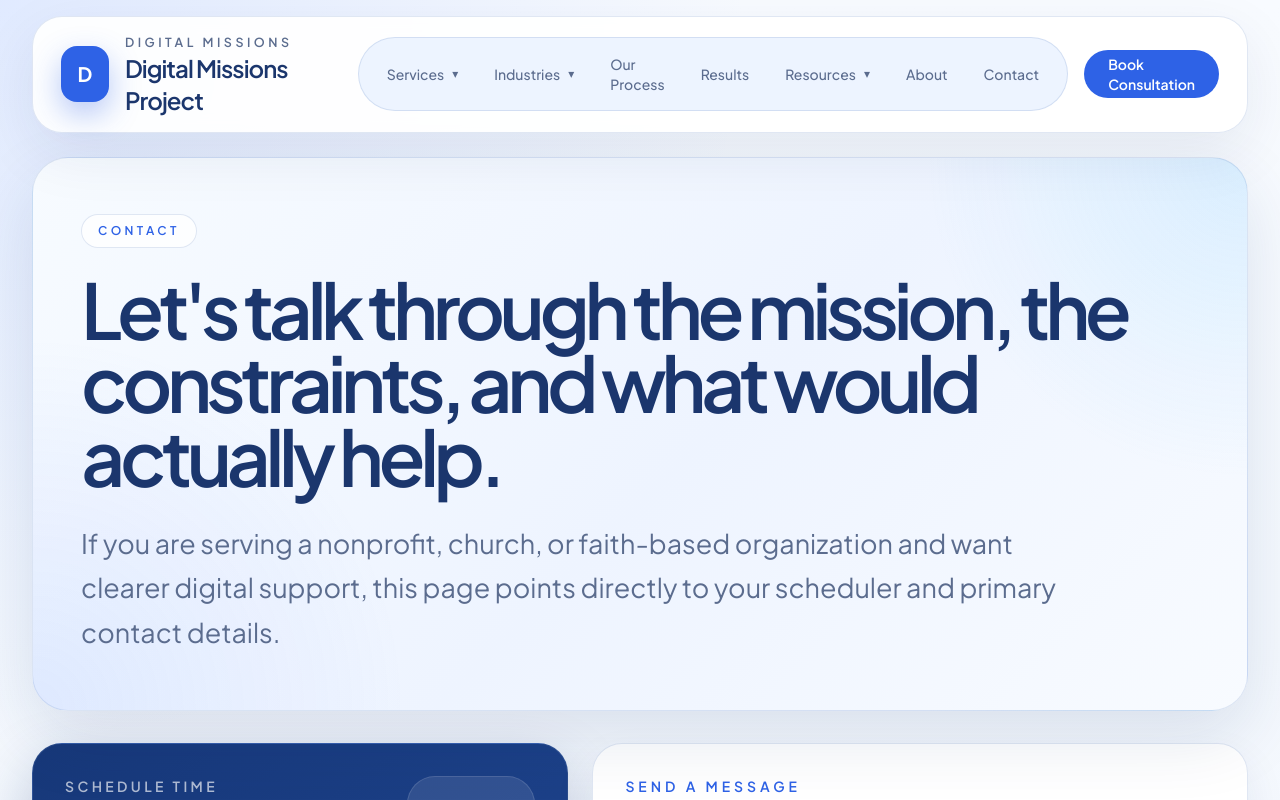
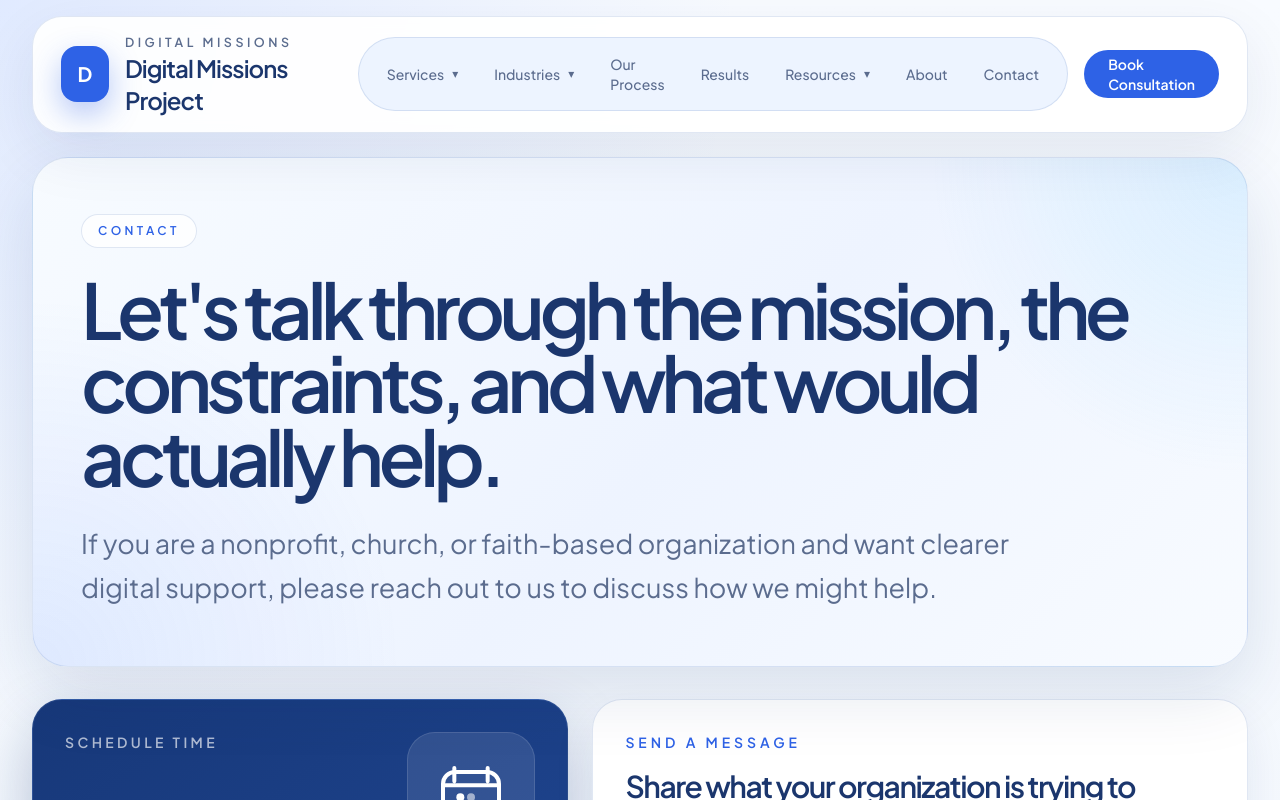
Before and after one commit to EricCJaffe/DigitalMissionsProject, a Next.js app: page /contact in a window 1280 px wide. Shown: the top 800 px of the page. Built offline with nearby package versions, Linux system fonts and the light colour scheme.

Commit message:
Revise contact intro copy

```diff
--- a/src/app/contact/page.tsx
+++ b/src/app/contact/page.tsx
@@ -12,9 +12,9 @@ export default function ContactPage() {
               would actually help.
             </h1>
             <p className="mt-7 max-w-[980px] text-[clamp(1.2rem,2.1vw,1.9rem)] leading-[1.65] text-[var(--muted)]">
-              If you are serving a nonprofit, church, or faith-based
-              organization and want clearer digital support, this page points
-              directly to your scheduler and primary contact details.
+              If you are a nonprofit, church, or faith-based organization and
+              want clearer digital support, please reach out to us to discuss
+              how we might help.
             </p>
           </div>
         </section>
```
